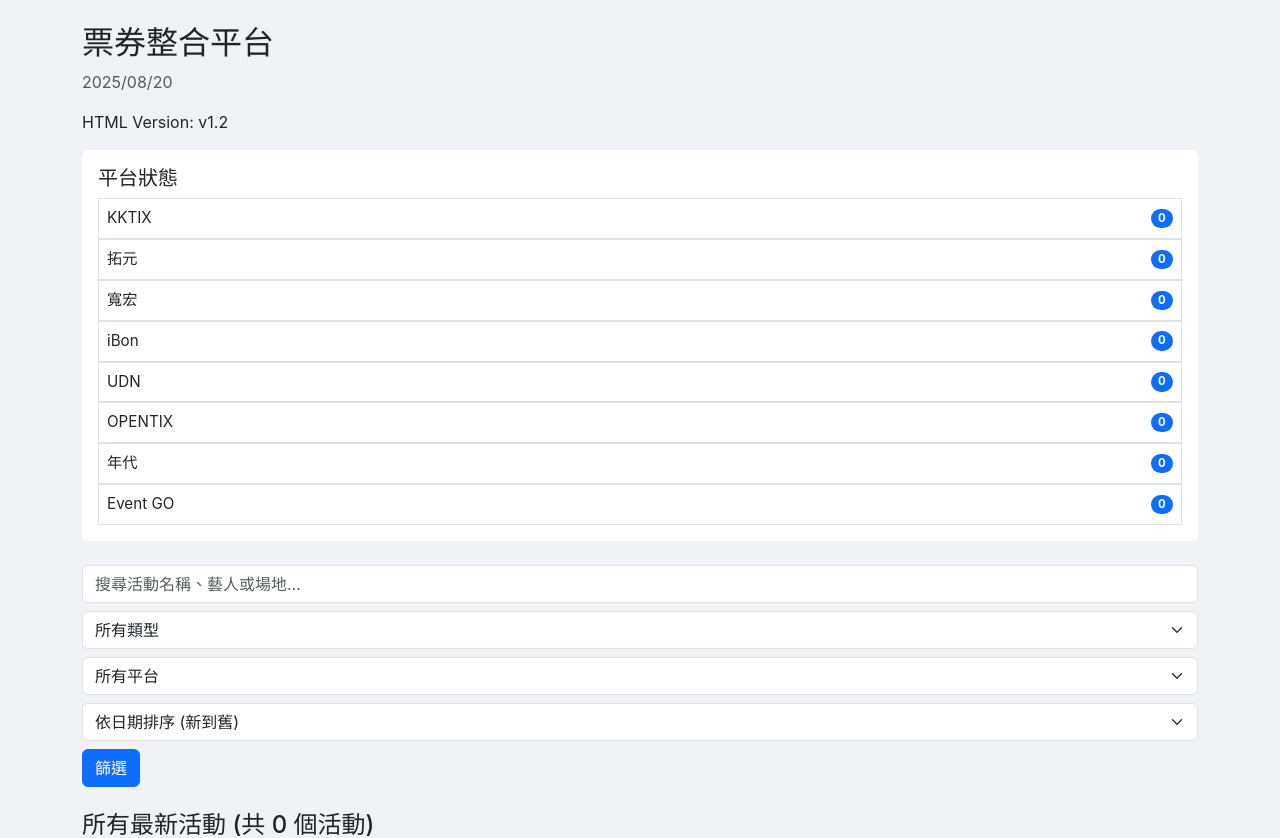
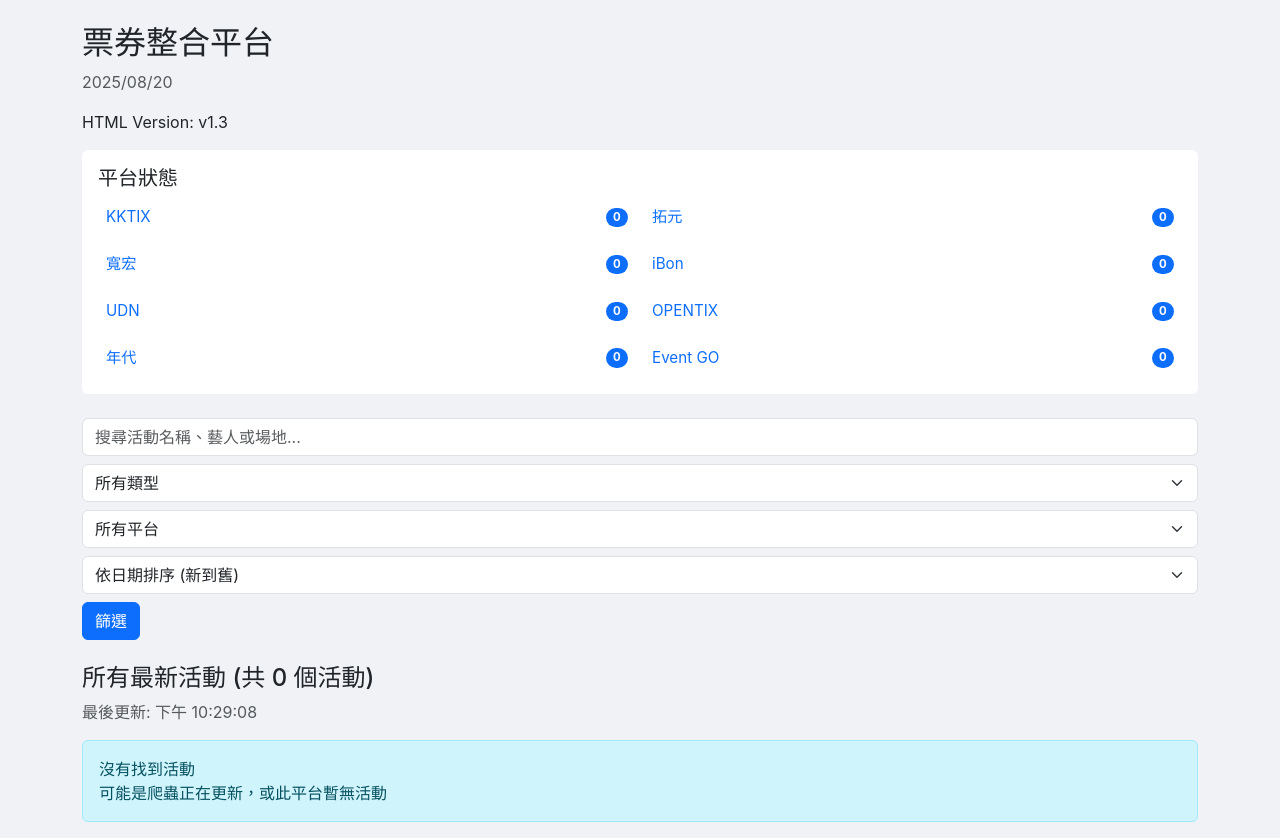
Before and after one commit to easonliu714/ticket-aggregator, a Flask app: page / in a window 1280 px wide. Shown: the top 838 px of the page. Run offline with Flask 3, Linux system fonts and the light colour scheme; some libraries are stand-ins or nearby versions.

Commit message:
Update index.html
V1.3 平台列表改為兩欄

```diff
--- a/templates/index.html
+++ b/templates/index.html
@@ -11,21 +11,23 @@
     <div class="container my-4">
         <h2>票券整合平台</h2>
         <p class="text-muted">{{ current_date }}</p>
-        <p>HTML Version: v1.2</p>  <!-- 添加版本顯示 -->
+        <p>HTML Version: v1.3</p>  <!-- 更新版本 -->
 
         <div class="card mb-4">
             <div class="card-body">
                 <h5>平台狀態</h5>
-                <ul class="list-group">
+                <div class="row row-cols-1 row-cols-md-2 g-2">  <!-- 平台列表兩欄 -->
                     {% for platform, count in platform_status.items() %}
-                    <a href="/platform/{{ platform }}" class="platform-item-link text-decoration-none">
-                        <li class="list-group-item d-flex justify-content-between align-items-center platform-item">
-                            <span class="platform-name">{{ platform }}</span>
-                            <span class="badge bg-primary rounded-pill">{{ count }}</span>
-                        </li>
-                    </a>
+                    <div class="col">
+                        <a href="/platform/{{ platform }}" class="platform-item-link text-decoration-none">
+                            <div class="list-group-item d-flex justify-content-between align-items-center platform-item">
+                                <span class="platform-name">{{ platform }}</span>
+                                <span class="badge bg-primary rounded-pill">{{ count }}</span>
+                            </div>
+                        </a>
+                    </div>
                     {% endfor %}
-                </ul>
+                </div>
             </div>
         </div>
 
@@ -55,7 +57,7 @@
         <p class="text-muted">最後更新: {{ last_update }}</p>
 
         {% if events %}
-        <div class="row row-cols-1 row-cols-md-2 g-4">  <!-- 確認兩欄 -->
+        <div class="row row-cols-1 row-cols-md-2 g-4">  <!-- 活動列表兩欄 -->
             {% for event in events %}
             <div class="col">
                 <div class="card event-card">
```
